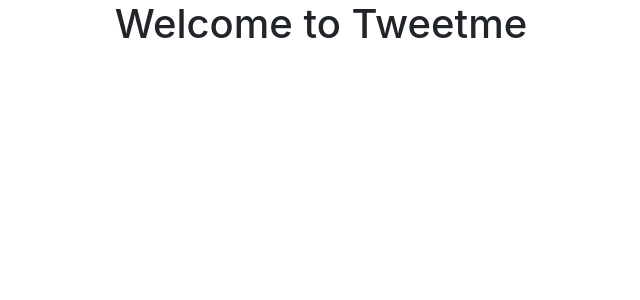
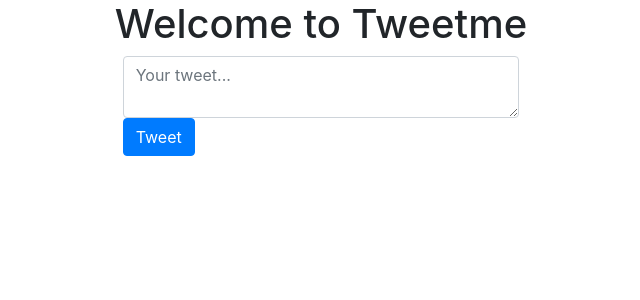
Before and after one commit to Lwmay/Tweetme, a Django app: page / in a window 1280 px wide. Shown: the part 56-356 px from the top of the page, without its empty margins (319-959 px from the left). Run offline with Django 3.2, Linux system fonts and the light colour scheme; data that the repository does not hold is empty.

Commit message:
Tweet Form by Hand - Successful Form Redirect

```diff
--- a/templates/pages/home.html
+++ b/templates/pages/home.html
@@ -8,6 +8,17 @@
     <div class="row text-center">
         <div class="col">
             <h1>Welcome to Tweetme</h1>
+        </div>
+    </div>
+
+    <div class="row mb-3">
+        <div class="col-md-4 mx-auto col-10">
+            <form class="form" method="post" action="/create-tweet">
+                {% csrf_token %}
+                <input type="hidden" value="/" name="next" />
+                <textarea class="form-control" name="content" placeholder="Your tweet..."></textarea>
+                <button type="submit" class="btn btn-primary">Tweet</button>
+            </form>
         </div>
     </div>
 
--- a/tweetme/settings.py
+++ b/tweetme/settings.py
@@ -25,7 +25,7 @@ SECRET_KEY = '4!^ah3tgrw*&65&#-ki=(-7tahb&pt(%9(u7v37@mkgkr*iuro'
 # SECURITY WARNING: don't run with debug turned on in production!
 DEBUG = True
 
-ALLOWED_HOSTS = []
+ALLOWED_HOSTS = ['localhost']
 
 
 # Application definition
--- a/tweets/views.py
+++ b/tweets/views.py
@@ -1,10 +1,13 @@
 import random
+from django.conf import settings
 from django.http import HttpResponse, JsonResponse
-from django.shortcuts import render
+from django.shortcuts import render, redirect
+from django.utils.http import is_safe_url
 
 from .forms import TweetForm
 from .models import Tweet
 
+ALLOWED_HOTS = settings.ALLOWED_HOSTS
 
 def home_view(request, *args, **kwargs):
     return render(request, "pages/home.html", context={}, status=200)
@@ -12,9 +15,13 @@ def home_view(request, *args, **kwargs):
 
 def tweet_create_view(request, *args, **kwargs):
     form = TweetForm(request.POST or None)
+    print(request.POST)
+    next_url = request.POST.get("next") or None
     if form.is_valid():
         obj = form.save(commit=False)
         obj.save()
+        if next_url is not None and is_safe_url(next_url, ALLOWED_HOTS):
+            return redirect(next_url)
         form = TweetForm()
     return render(request, 'components/form.html', context={"form": form})
 
```
